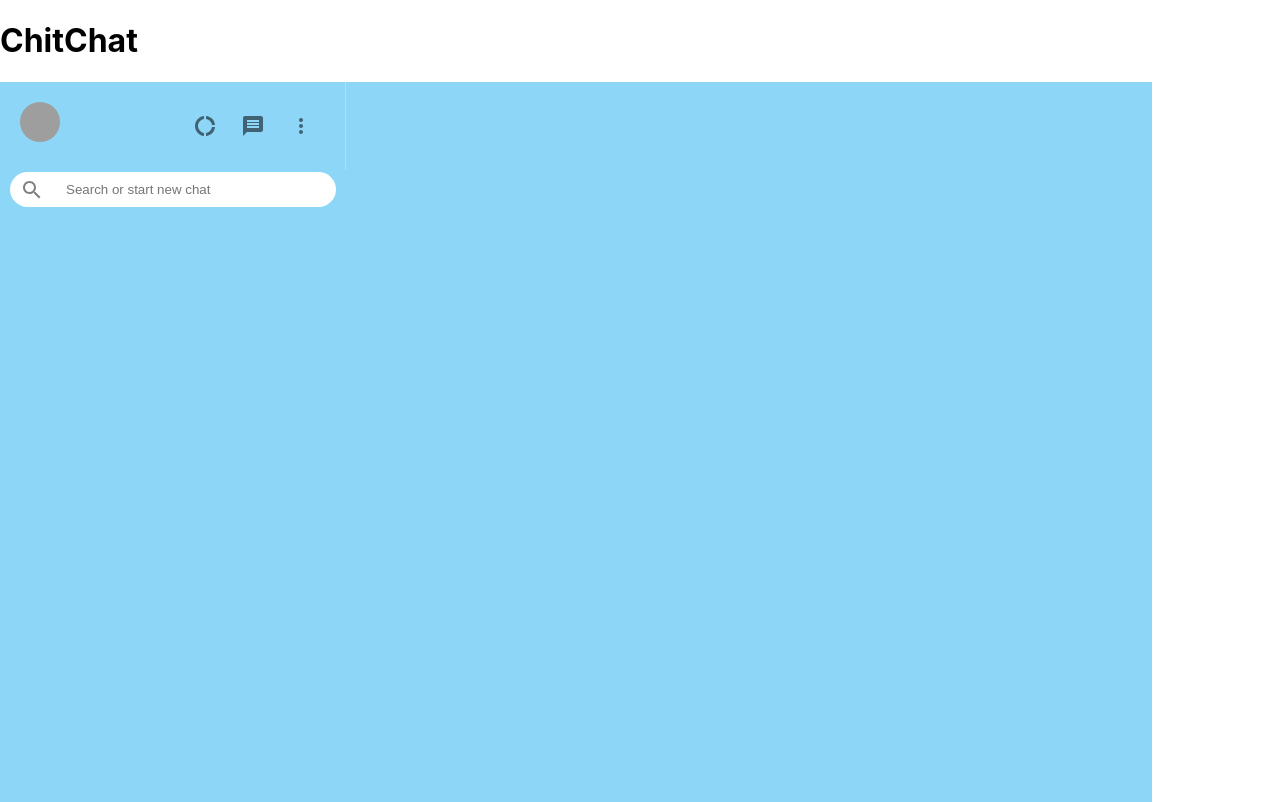
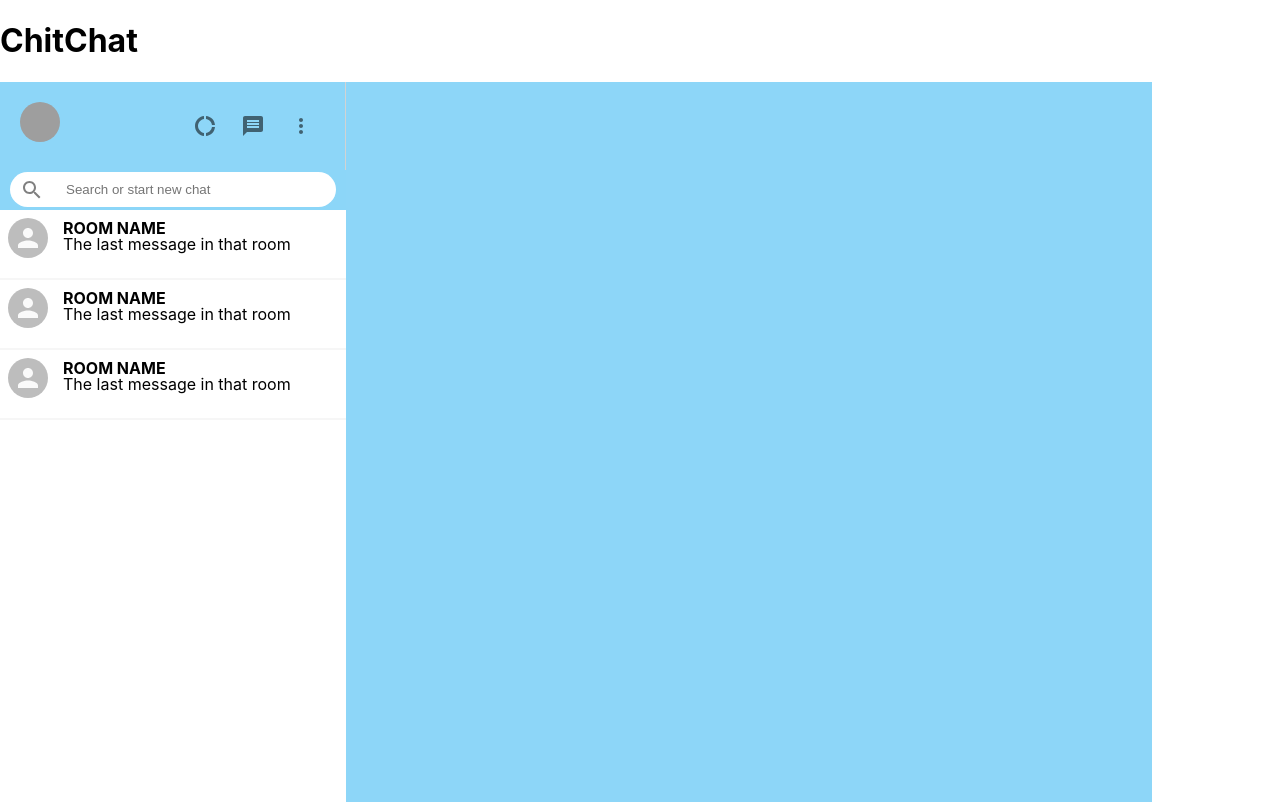
Before and after one commit to ShreyaDhir/Chit-Chat, a React (Create React App) app: page / in a window 1280 px wide. Built offline with nearby package versions, Linux system fonts and the light colour scheme; grey boxes are pictures that could not be loaded.

Commit message:
resolvedconflicts

```diff
--- a/src/Sidebar.css
+++ b/src/Sidebar.css
@@ -50,3 +50,9 @@
     outline-width: 0;
     margin-left: 10px;
 }
+
+.sidebar_chats{
+    flex: 1;
+    background-color: white;
+    overflow: scroll;
+}
--- a/src/Sidebar.js
+++ b/src/Sidebar.js
@@ -5,6 +5,7 @@
 import MessageIcon from '@material-ui/icons/Message';
 import MoreVertIcon from '@material-ui/icons/MoreVert';
 import { SearchOutlined } from '@material-ui/icons';
+import SidebarChat from './SidebarChat';
 function Sidebar() {
   return (
     <div className='sidebar'>
@@ -29,6 +30,11 @@
          </div>
 
      </div>
+     <div className="sidebar_chats">
+     <SidebarChat />
+     <SidebarChat />
+     <SidebarChat />
+     </div>
     </div>
   );
 }
--- /dev/null
+++ b/src/SidebarChat.css
@@ -0,0 +1,21 @@
+.sidebarchat{
+    display: flex;
+    padding:8px;
+    cursor: pointer;
+    border-bottom: 2px solid #f6f6f6;
+}
+.sidebarchat :hover{
+    background-color: #ebebeb;
+
+}
+
+.sidebarchat_info > h2{
+    font-size: 16px;
+  margin-bottom: -20px;
+  margin-top: 0px;
+}
+
+.sidebarchat_info{
+    margin-left: 15px;
+
+}
--- /dev/null
+++ b/src/SidebarChat.js
@@ -0,0 +1,17 @@
+import { Avatar } from '@material-ui/core';
+import React from 'react'
+import './SidebarChat.css';
+
+function SidebarChat() {
+  return (
+    <div className="sidebarchat">
+      <Avatar />
+      <div className="sidebarchat_info">
+          <h2>ROOM NAME</h2>
+          <p> The last message in that room</p>
+      </div>
+    </div>
+  );
+}
+
+export default SidebarChat;
```
